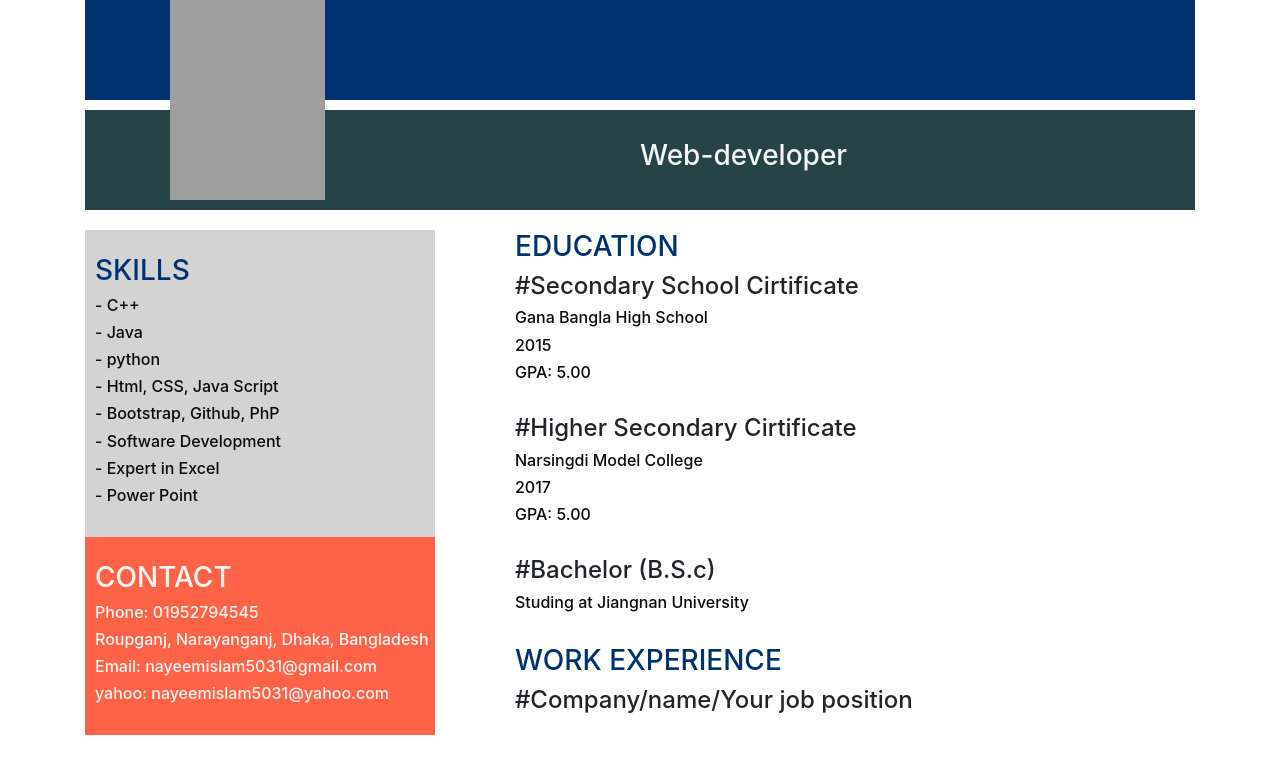
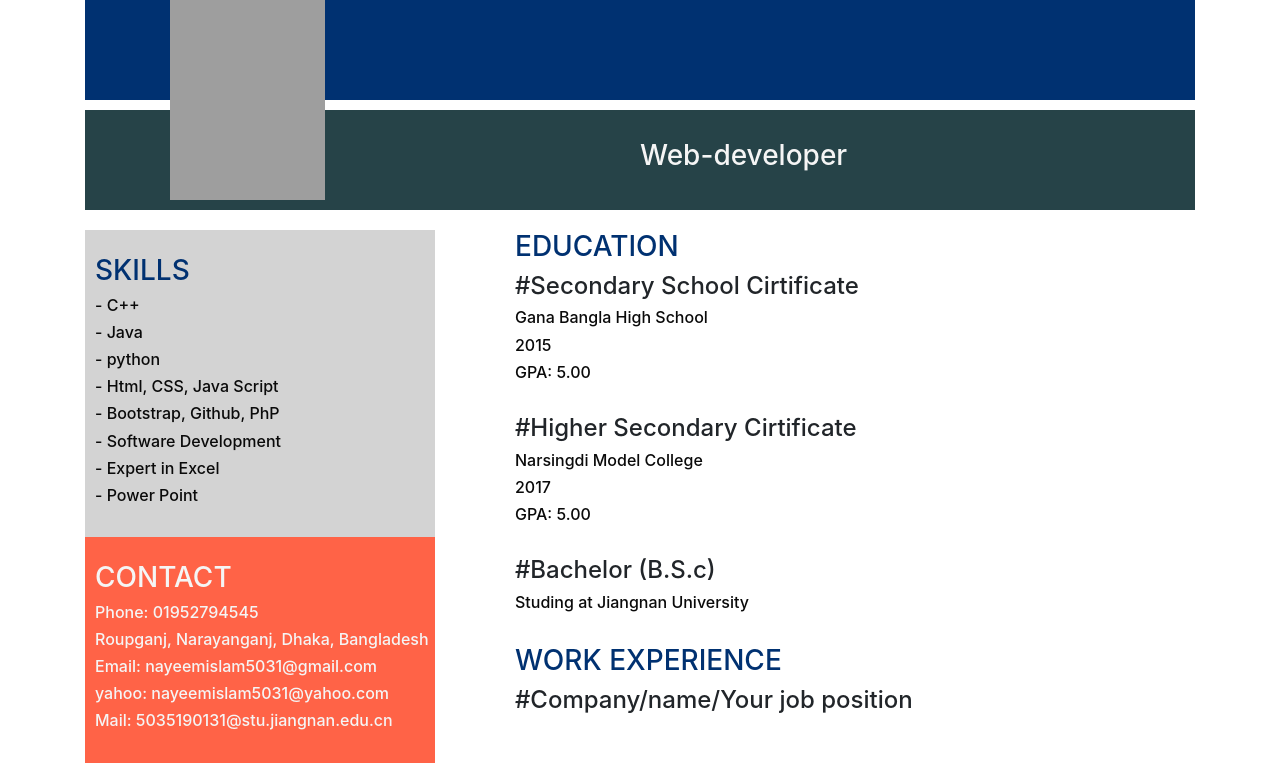
Before and after one commit to nayeemislam5031/Bio-data, a plain HTML site: page index.html in a window 1280 px wide. Shown: the part 100-883 px from the top of the page. Before the commit the page ends 855 px from the top, so only its background shows below. Drawn offline with nearby package versions, Linux system fonts and the light colour scheme; grey boxes are pictures that could not be loaded.

Commit message:
2nd commit

```diff
--- a/index.html
+++ b/index.html
@@ -53,7 +53,7 @@
                         <h6>Roupganj, Narayanganj, Dhaka, Bangladesh</h6>
                         <h6>Email: nayeemislam5031@gmail.com</h6>
                         <h6>yahoo: nayeemislam5031@yahoo.com</h6>
-                        <h6></h6>
+                        <h6>Mail: 5035190131@stu.jiangnan.edu.cn </h6>
                         <br>
                     </div>
 
```
